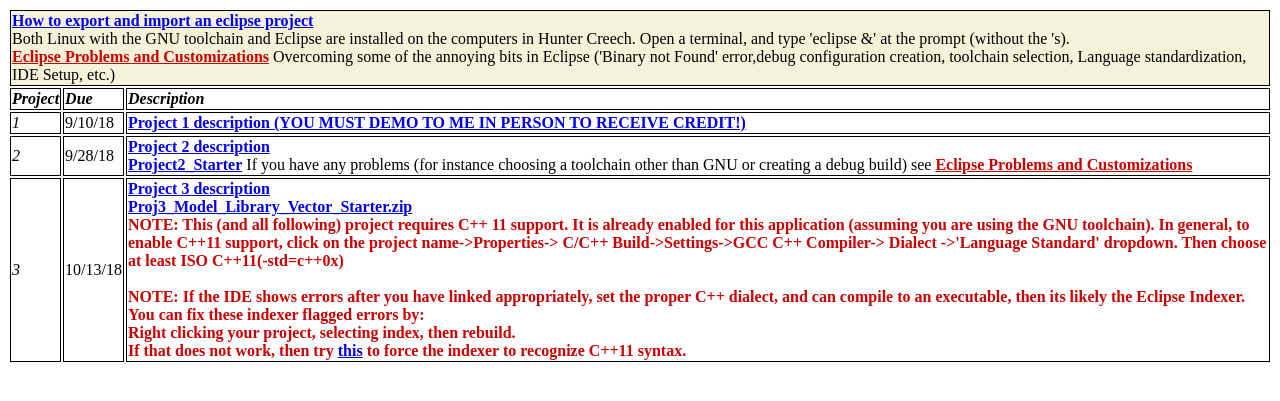
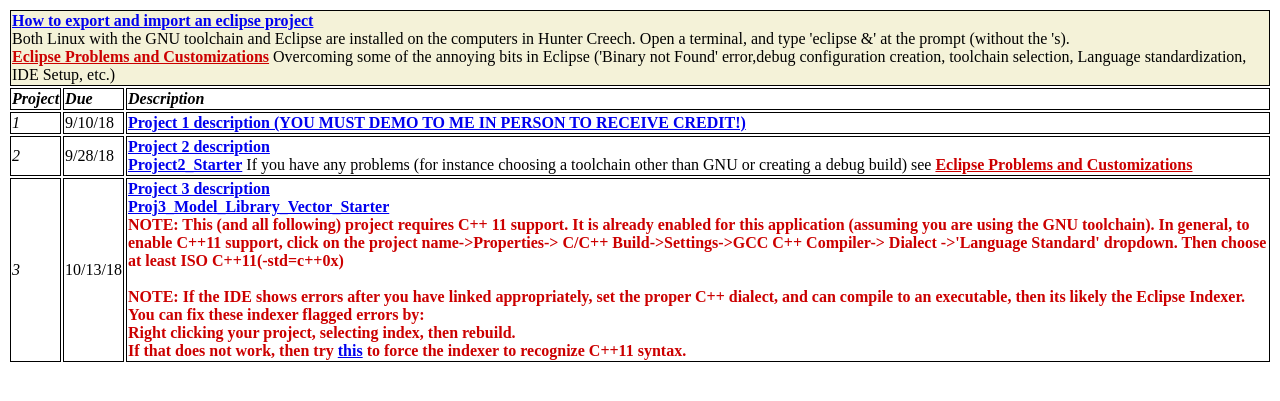
Before and after one commit to CNUClasses/CPSC327, a Jekyll site: the page navbar/Projects.html, which Jekyll copies as it is, in a window 1280 px wide. Shown: the top 401 px of the page. Built offline with Jekyll 4.4.1, drawn with Linux system fonts in a browser that asks for light colours.

Commit message:
changed starter from zipfile to github repo

```diff
--- a/navbar/Projects.html
+++ b/navbar/Projects.html
@@ -50,7 +50,7 @@
                <td class="style_white ">10/13/18</td>
                <td class="style_white ">
                 <strong><a href="https://github.com/CNUClasses/CPSC327/blob/master/content/Projects-Eclipse/Proj3_Library_Vector/Project3-model_a_library.pdf"> Project 3 description</a></strong><br>
-                  <strong><a href="https://github.com/CNUClasses/CPSC327/blob/master/content/Projects-Eclipse/Proj3_Library_Vector/Proj3_Model_Library_Vector_Starter.zip"> Proj3_Model_Library_Vector_Starter.zip</a></strong> <br>
+                  <strong><a href="https://github.com/CNUClasses/Library_Vector_starter.git"> Proj3_Model_Library_Vector_Starter</a></strong> <br>
                   <strong style="color: #cc0000">NOTE: This (and all following) project requires C++ 11 support.  It is already enabled for this application (assuming you are using the GNU toolchain).  In general, to enable C++11 support, click on the project name->Properties->
                         C/C++ Build->Settings->GCC C++ Compiler-> Dialect ->'Language Standard' dropdown.  Then choose at least ISO C++11(-std=c++0x) <br>
                   <BR>NOTE: If the IDE shows errors after you have linked appropriately, set the proper C++ dialect, and can compile to an executable, then its likely the Eclipse Indexer. You can fix these indexer flagged errors by:<br>
```
